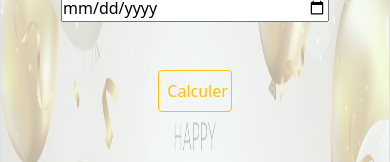
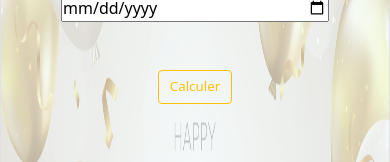
Before and after one commit to ajjalti/howOldImi, a plain HTML site: page index.html in a window 390 px wide. Shown: the part 193-355 px from the top of the page. Drawn offline with nearby package versions, Linux system fonts and the light colour scheme.

Commit message:
add media to style.css

```diff
--- a/assets/style/style.css
+++ b/assets/style/style.css
@@ -29,3 +29,10 @@ body div:nth-child(3){
     width: 100%!important;
     text-align: center;
 }
+@media screen and (max-width:420px) {
+    #button{
+        font-size: 10pt!important;
+        padding-left: 0!important;
+        padding-right: 0!important;
+    }
+}
--- a/index.html
+++ b/index.html
@@ -23,7 +23,7 @@
                         <input type="date" class="form-cotrol w-100 h-100" id="date">
                     </div>
                     <div class="col-4 mx-auto">
-                        <div class="btn btn-outline-warning w-100 mt-5 p-2" id="button" >Calculer</div>
+                        <div class="btn btn-outline-warning w-100 mt-5" id="button" >Calculer</div>
                     </div>
             </div>
             <div class="alert alert-success mt-5 text-center visually-hidden" id="alert"></div>
```
